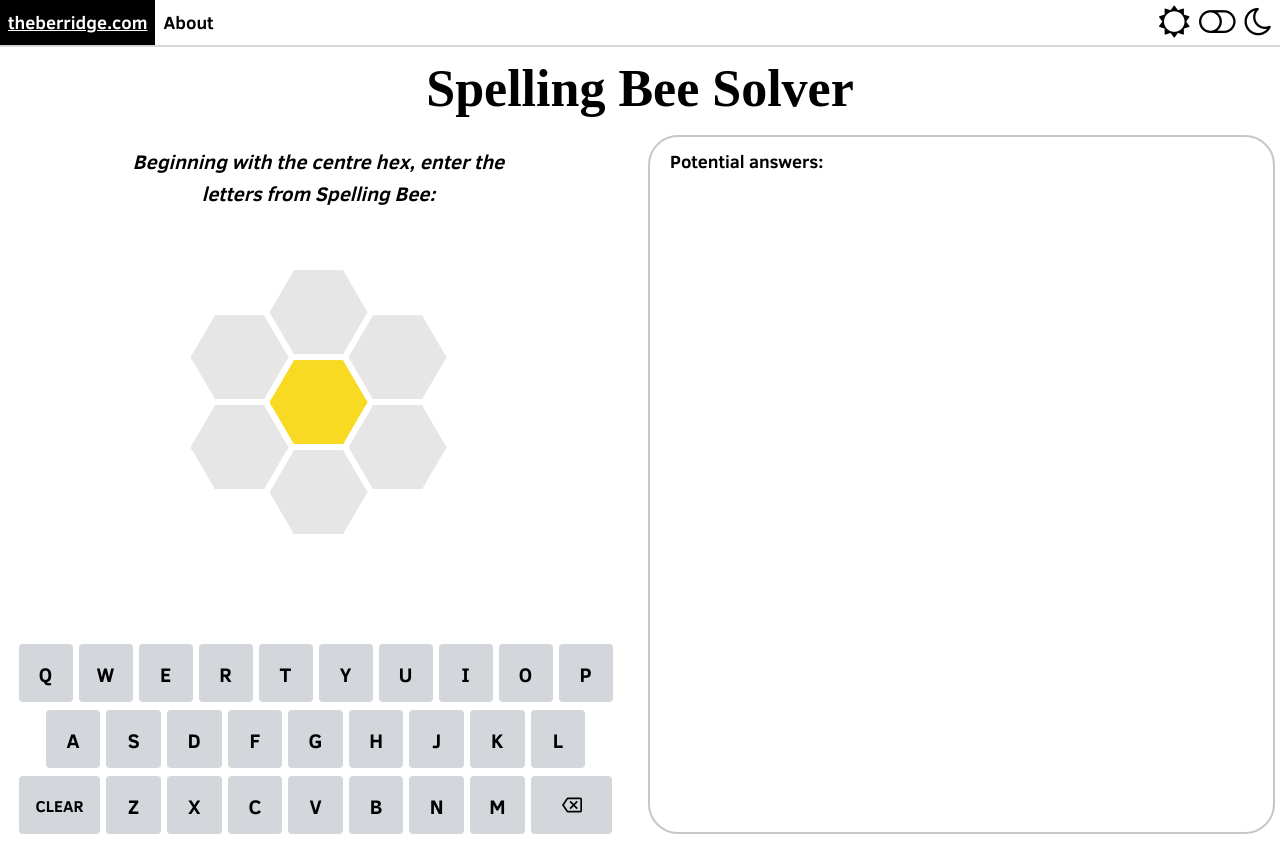
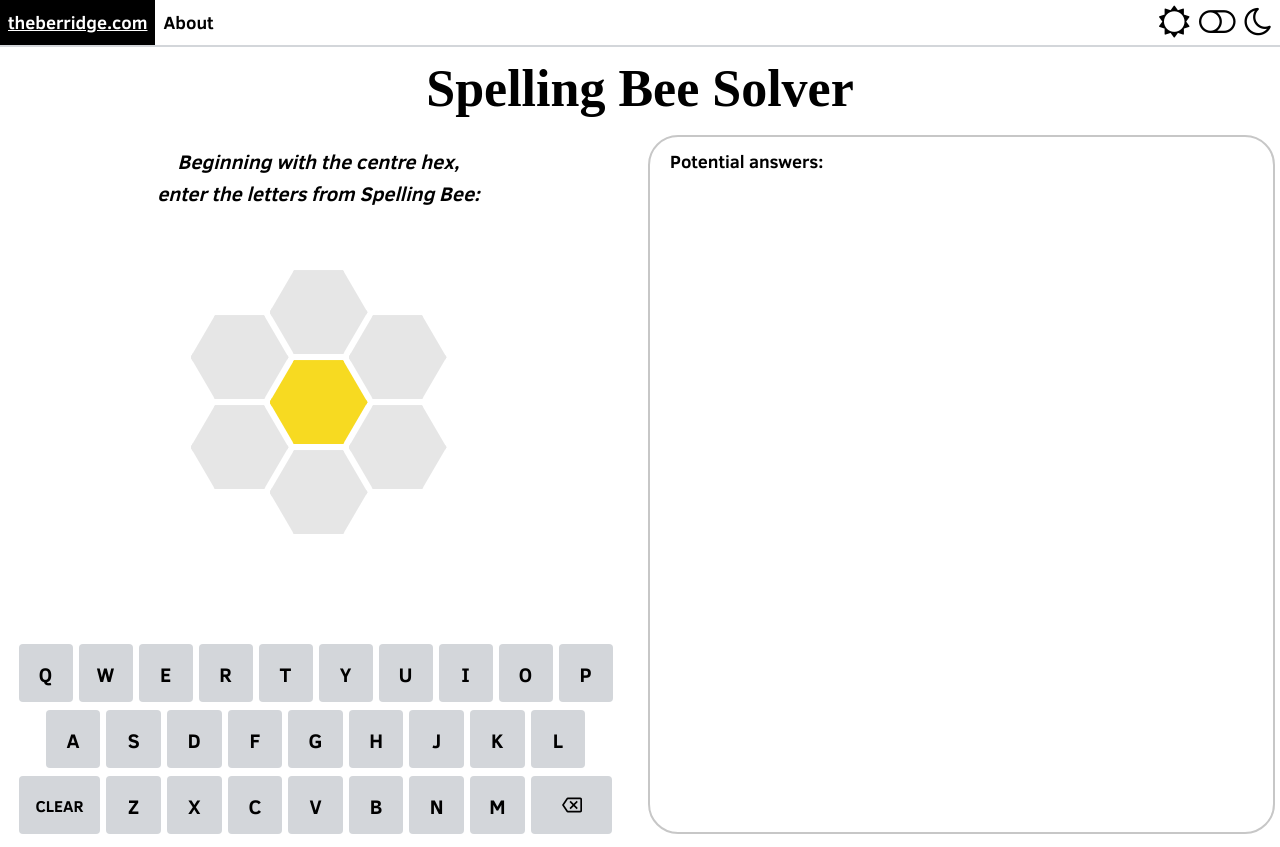
Before and after one commit to MarauderOne/spelling_bee_solver, a plain HTML site: page frontend/index.html in a window 1280 px wide. Drawn offline with Linux system fonts and the light colour scheme; files that its build step writes are made by us from their sources; files whose address does not match are found by name; a web font is replaced by a local one.

Commit message:
Improving spellingbeesolver instruction layout

```diff
--- a/frontend/css/spellingbeestyles.css
+++ b/frontend/css/spellingbeestyles.css
@@ -75,7 +75,7 @@ a:link, a:visited {
 }
 
 h2 {
-    width: 33ch;
+    width: 26ch;
     height: 100%;
     max-width: 99%;
     font-family: clearsans;
```
